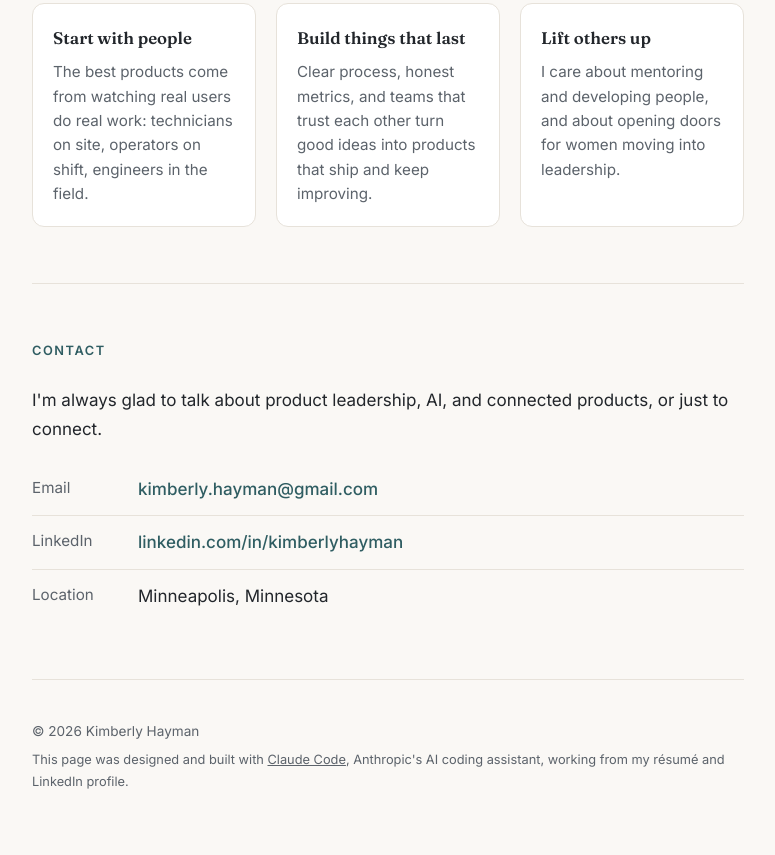
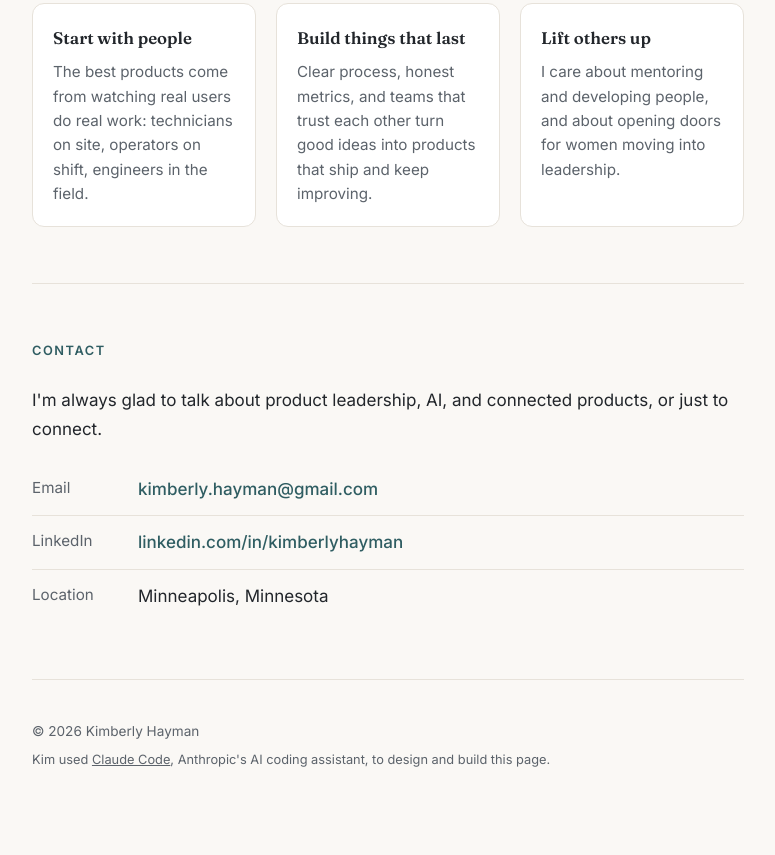
Before and after one commit to khayman-dev/my-website, a plain HTML site: page index.html in a window 1280 px wide. Shown: the part 1150-2005 px from the top of the page, without its empty margins (252-1027 px from the left). After the commit the page ends 1983 px from the top, so only its background shows below. Drawn offline with Linux system fonts and the light colour scheme.

Commit message:
Reword footer credit
Co-Authored-By: Claude Opus 5.5 <noreply@anthropic.com>
Claude-Session: https://claude.ai/code/session_01AwE1DzRyf188TmcYebPCmV

```diff
--- a/index.html
+++ b/index.html
@@ -203,7 +203,7 @@
 
     <footer>
       <p>© 2026 Kimberly Hayman</p>
-      <p class="credit">This page was designed and built with <a href="https://claude.com/claude-code" target="_blank" rel="noopener">Claude Code</a>, Anthropic's AI coding assistant, working from my résumé and LinkedIn profile.</p>
+      <p class="credit">Kim used <a href="https://claude.com/claude-code" target="_blank" rel="noopener">Claude Code</a>, Anthropic's AI coding assistant, to design and build this page.</p>
     </footer>
 
   </div>
```
